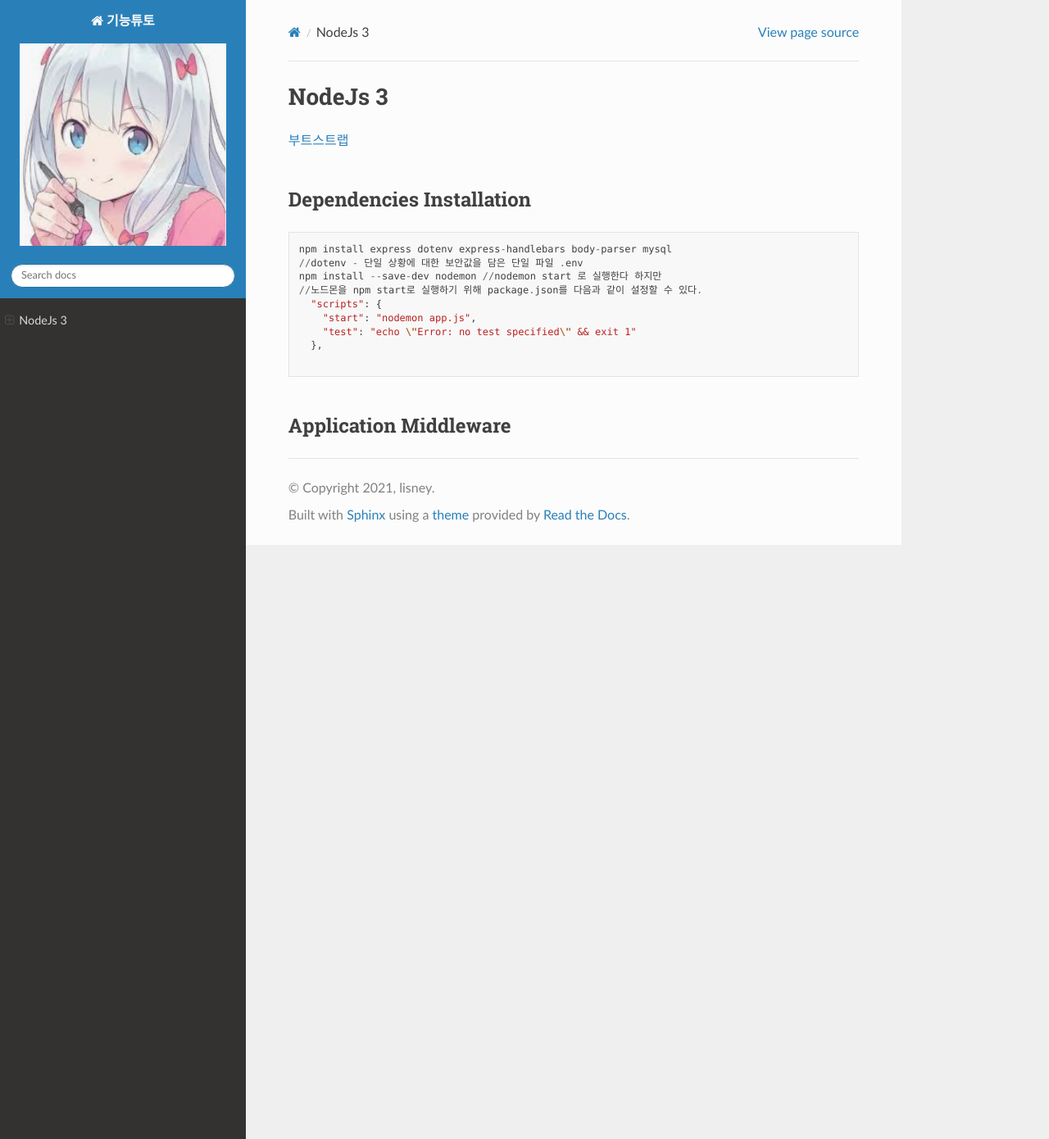
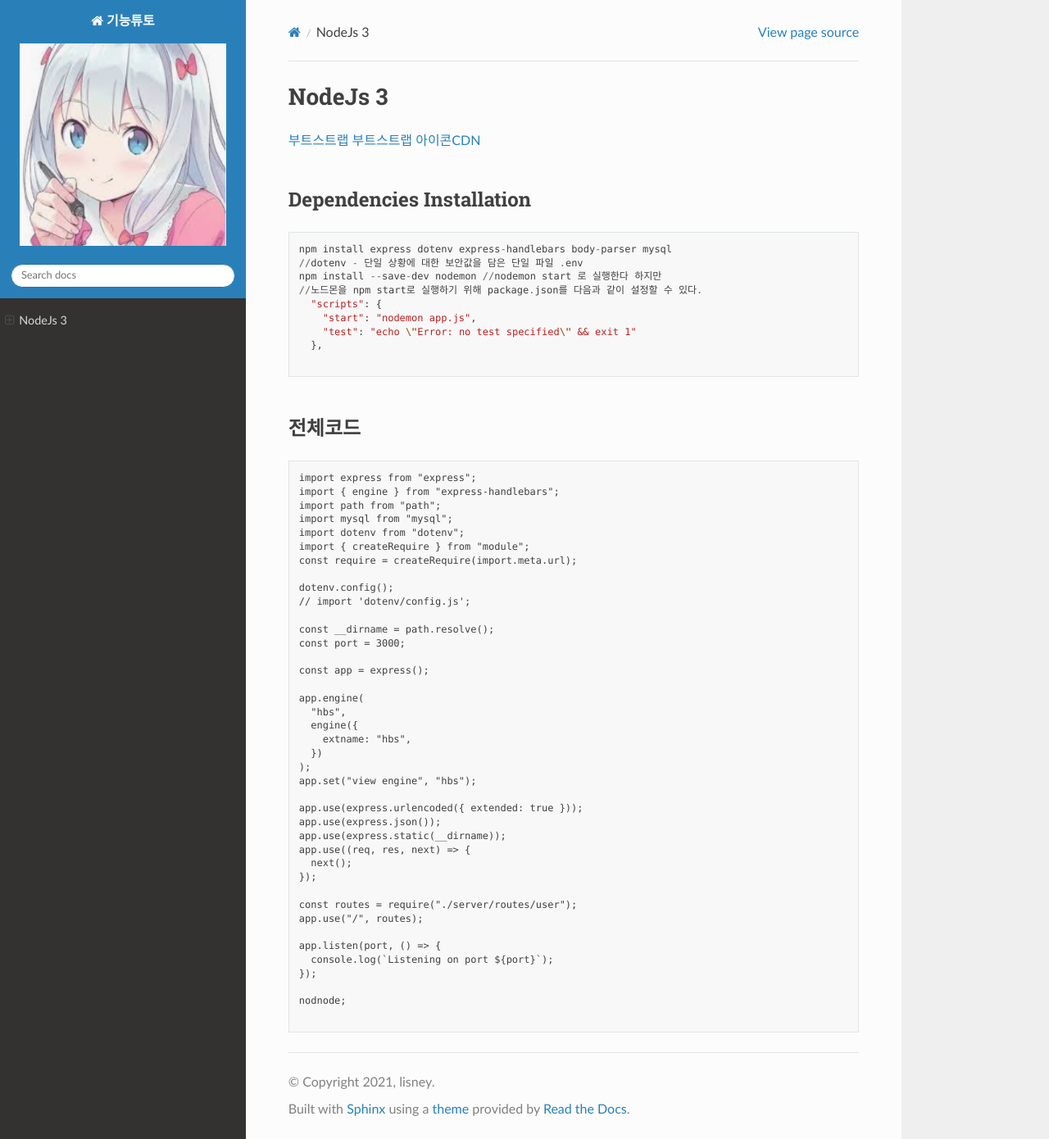
Before and after one commit to lisney/RTD, a Sphinx documentation site: the page built from docs/source/html/nodejs3.md, in a window 1280 px wide and 1390 px high. Shown: the whole window at 82% size. Built offline with Sphinx 7.4.7 and the Read the Docs theme 2.0.0, drawn with Linux system fonts in a browser that asks for light colours; pages that are not in the unit, such as notebooks, are missing from menus.

Commit message:
Update nodejs3.md

````diff
--- a/docs/source/html/nodejs3.md
+++ b/docs/source/html/nodejs3.md
@@ -2,6 +2,7 @@ NodeJs 3
 ==========
 
 [부트스트랩](https://getbootstrap.com/docs/5.1/getting-started/introduction/)
+[부트스트랩 아이콘CDN](https://icons.getbootstrap.com/#usage)
 
 <br>
 
@@ -21,5 +22,48 @@ npm install --save-dev nodemon //nodemon start 로 실행한다 하지만
 ```
 <br>
 
-Application Middleware
----------------------
+전체코드
+--------
+
+```
+import express from "express";
+import { engine } from "express-handlebars";
+import path from "path";
+import mysql from "mysql";
+import dotenv from "dotenv";
+import { createRequire } from "module";
+const require = createRequire(import.meta.url);
+
+dotenv.config();
+// import 'dotenv/config.js';
+
+const __dirname = path.resolve();
+const port = 3000;
+
+const app = express();
+
+app.engine(
+  "hbs",
+  engine({
+    extname: "hbs",
+  })
+);
+app.set("view engine", "hbs");
+
+app.use(express.urlencoded({ extended: true }));
+app.use(express.json());
+app.use(express.static(__dirname));
+app.use((req, res, next) => {
+  next();
+});
+
+const routes = require("./server/routes/user");
+app.use("/", routes);
+
+app.listen(port, () => {
+  console.log(`Listening on port ${port}`);
+});
+
+nodnode;
+
+```
````
